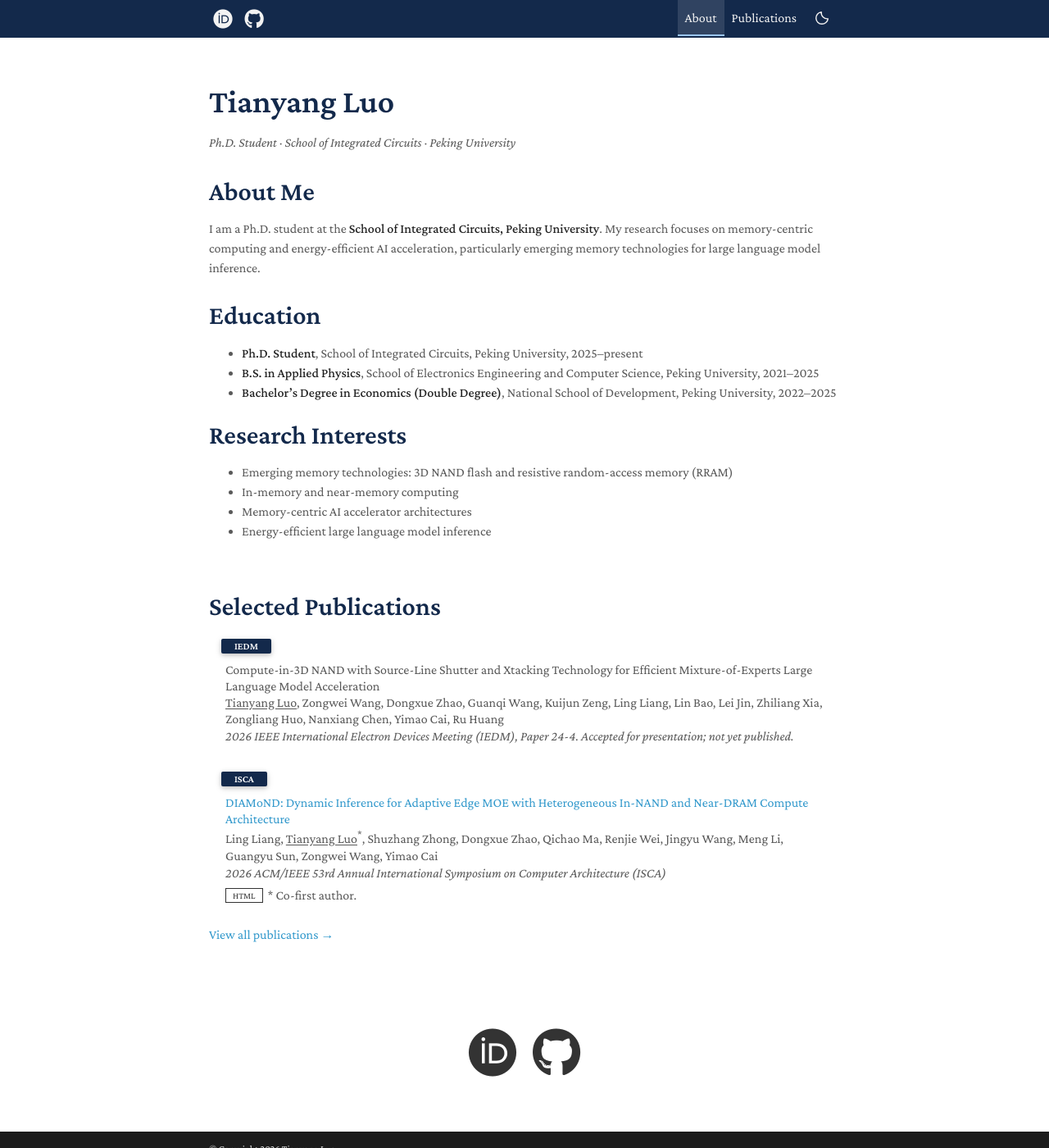
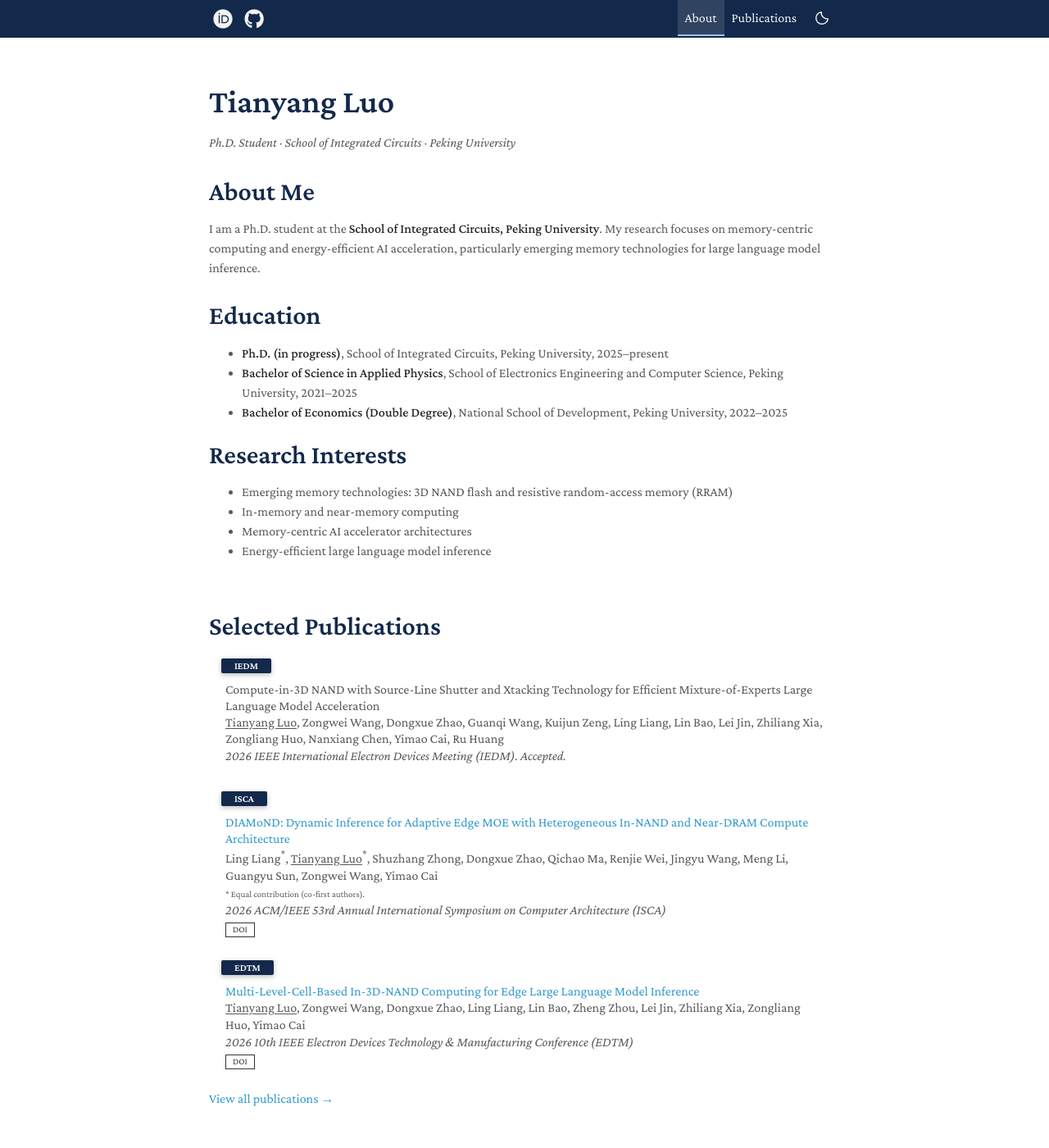
Before and after one commit to tianyangluo-pku/tianyangluo-pku.github.io, a Jekyll site: the page built from index.md, in a window 1280 px wide and 1400 px high. Shown: the whole window at 82% size. Built offline with Jekyll 4.4.1, drawn with Linux system fonts in a browser that asks for light colours; a style sheet for code colours, icons or effects is not loaded.

Commit message:
Unify academic formatting and feature EDTM publication

```diff
--- a/_data/publications.yml
+++ b/_data/publications.yml
@@ -3,7 +3,7 @@ main:
   authors: <span class="publication-self-author">Tianyang Luo</span>, Zongwei Wang, Dongxue Zhao, Guanqi Wang, Kuijun Zeng, Ling Liang, Lin Bao,
     Lei Jin, Zhiliang Xia, Zongliang Huo, Nanxiang Chen, Yimao Cai, Ru Huang
   conference_short: IEDM
-  conference: 2026 IEEE International Electron Devices Meeting (IEDM), Paper 24-4. Accepted for presentation; not yet published.
+  conference: 2026 IEEE International Electron Devices Meeting (IEDM). Accepted.
   year: 2026
   selected: true
 - title: 'NASiC: 3D NAND-based CAM-Selected Multibit CIM Architecture for Efficient On-Device Mixture-of-Experts LLM Inference'
@@ -15,14 +15,14 @@ main:
   selected: false
   doi: https://doi.org/10.1145/3770743.3804128
 - title: 'DIAMoND: Dynamic Inference for Adaptive Edge MOE with Heterogeneous In-NAND and Near-DRAM Compute Architecture'
-  authors: Ling Liang, <span class="publication-self-author">Tianyang Luo</span><sup aria-label="co-first author">*</sup>, Shuzhang Zhong, Dongxue
-    Zhao, Qichao Ma, Renjie Wei, Jingyu Wang, Meng Li, Guangyu Sun, Zongwei Wang, Yimao Cai
+  authors: Ling Liang<sup aria-label="co-first author">*</sup>, <span class="publication-self-author">Tianyang Luo</span><sup aria-label="co-first
+    author">*</sup>, Shuzhang Zhong, Dongxue Zhao, Qichao Ma, Renjie Wei, Jingyu Wang, Meng Li, Guangyu Sun, Zongwei Wang, Yimao Cai
   conference_short: ISCA
   conference: 2026 ACM/IEEE 53rd Annual International Symposium on Computer Architecture (ISCA)
   year: 2026
   selected: true
   doi: https://doi.org/10.1109/isca66397.2026.00078
-  others: <span class="publication-contribution">* Co-first author.</span>
+  author_note: '* Equal contribution (co-first authors).'
 - title: Efficient LoRA-Based Weight Update Write-Back in 3D NAND Flash for Large Language Models
   authors: Dongxue Zhao, <span class="publication-self-author">Tianyang Luo</span>, Ling Liang, Zongwei Wang, Yimao Cai
   conference_short: ISCAS
@@ -36,7 +36,7 @@ main:
   conference_short: EDTM
   conference: 2026 10th IEEE Electron Devices Technology & Manufacturing Conference (EDTM)
   year: 2026
-  selected: false
+  selected: true
   doi: https://doi.org/10.1109/edtm65772.2026.11497911
 - title: A Novel Ternary Transistor with Nested Source Design Incorporating Hybrid Switching Mechanism for Low-Power and High-Performance Applications
   authors: Shaodi Xu, <span class="publication-self-author">Tianyang Luo</span>, Jin Luo, Ru Huang, Qianqian Huang
--- a/_includes/publications.md
+++ b/_includes/publications.md
@@ -1,6 +1,6 @@
 {% include scholar-snapshot.html %}
 {% if include.selected_only %}
-<h2 id="selected-publications" class="selected-publications-heading"><a href="{{ '/publications/' | relative_url }}">Selected Publications</a></h2>
+<h2 id="selected-publications" class="selected-publications-heading">Selected Publications</h2>
 {% else %}
 <h1 id="publications" class="page-title">Publications</h1>
 
@@ -51,6 +51,7 @@
   <div class="col-sm-9" style="position: relative;padding-right: 15px;padding-left: 20px;">
       <div class="title">{% unless include.selected_only %}<span class="publication-number">{{ publication_number }}.</span> {% endunless %}{% if link.doi %}<a href="{{ link.doi | escape }}">{{ link.title | escape }}</a>{% elsif link.page %}<a href="{{ link.page | relative_url | escape }}">{{ link.title | escape }}</a>{% else %}{{ link.title | escape }}{% endif %}</div>
       <div class="author">{{ link.authors }}</div>
+      {% if link.author_note %}<div class="author publication-contribution"><small>{{ link.author_note | escape }}</small></div>{% endif %}
       <div class="periodical"><em>{{ link.conference }}</em>
       </div>
     <div class="links">
@@ -63,7 +64,7 @@
       <button class="publication-action" type="button" data-abstract-toggle aria-expanded="false" aria-controls="abstract-{{ publication_number }}" hidden>Abstract</button>
       {% endif %}
       {% if link.doi %}
-      <a href="{{ link.doi | escape }}" class="btn btn-sm z-depth-0" role="button" target="_blank" rel="noopener noreferrer">HTML</a>
+      <a href="{{ link.doi | escape }}" class="btn btn-sm z-depth-0" role="button" target="_blank" rel="noopener noreferrer">DOI</a>
       {% endif %}
       {% if link.pdf %}
       <a href="{{ link.pdf | relative_url | escape }}" class="btn btn-sm z-depth-0" role="button" target="_blank" rel="noopener noreferrer">PDF</a>
--- a/index.md
+++ b/index.md
@@ -19,9 +19,9 @@ I am a Ph.D. student at the **School of Integrated Circuits, Peking University**
 
 ## Education
 
-- **Ph.D. Student**, School of Integrated Circuits, Peking University, 2025&ndash;present
-- **B.S. in Applied Physics**, School of Electronics Engineering and Computer Science, Peking University, 2021&ndash;2025
-- **Bachelor's Degree in Economics (Double Degree)**, National School of Development, Peking University, 2022&ndash;2025
+- **Ph.D. (in progress)**, School of Integrated Circuits, Peking University, 2025&ndash;present
+- **Bachelor of Science in Applied Physics**, School of Electronics Engineering and Computer Science, Peking University, 2021&ndash;2025
+- **Bachelor of Economics (Double Degree)**, National School of Development, Peking University, 2022&ndash;2025
 
 ## Research Interests
 
```
Also changed, not shown: README.md.
